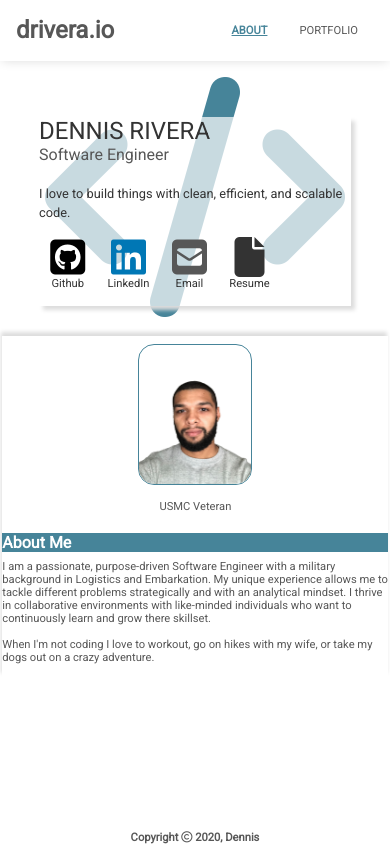
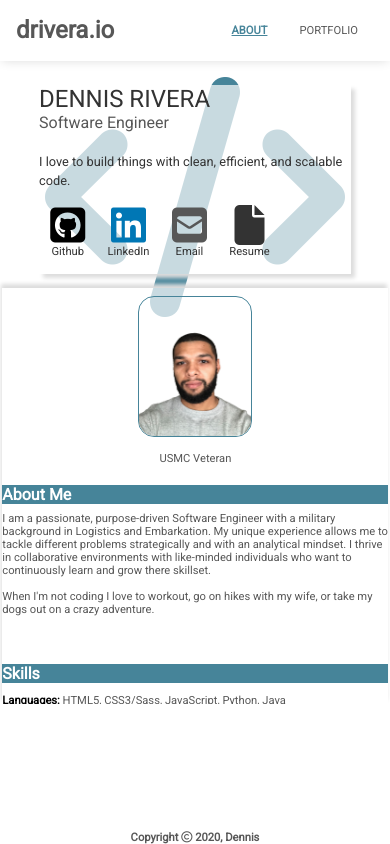
Before and after one commit to D-Riv/portfolio, a React (Create React App) app: page / in a window 390 px wide. Built offline with nearby package versions, Linux system fonts and the light colour scheme.

Commit message:
Updated responsiveness to mobile view and adjusted height view for overflow scroll

```diff
--- a/src/components/Navbar.js
+++ b/src/components/Navbar.js
@@ -1,4 +1,4 @@
-import React, { useState } from "react";
+import React from "react";
 import { Link, NavLink } from "react-router-dom";
 
 const Navbar = (props) => {
--- a/src/scss/home.scss
+++ b/src/scss/home.scss
@@ -3,8 +3,9 @@ $primary-color: #575757;
 $break-small: 500px;
 $break-medium: 768px;
 $change-view: 900px;
-$shrink-view: 1025px;
+$shrink-view: 1079px;
 $adjust-height: 750px;
+$break-small-height: 568px;
 
 @mixin transparentBackgroundColor($alpha, $color) {
   background-color: rgba(red($color), green($color), blue($color), $alpha);
@@ -29,6 +30,8 @@ $adjust-height: 750px;
   }
   @media (max-width: $break-small) {
     width: 80%;
+    position: static;
+    margin-top: 0.5rem;
   }
 
   .name {
@@ -123,7 +126,6 @@ $adjust-height: 750px;
     position: absolute;
     right: 0;
     top: 0;
-    overflow: scroll;
 
     @media (max-width: $change-view) {
       position: absolute;
@@ -131,16 +133,22 @@ $adjust-height: 750px;
       top: 15rem;
       width: 100%;
     }
-    @media (max-height: $adjust-height) {
-      height: 35%;
-    }
+
     @media (max-width: $break-small) {
       padding: 0;
-      margin-top: 6rem;
+      margin-top: 3rem;
       margin-right: 0.1rem;
-      height: 41%;
+      height: 50%;
       width: 99%;
       box-shadow: -1px -4px 4px #dddddd;
+      overflow: scroll;
+    }
+    @media (max-height: $adjust-height) {
+      height: 55%;
+      overflow: scroll;
+    }
+    @media (max-height: $break-small-height) {
+      height: 48%;
     }
 
     // animation: slideOut 2s forwards;
--- a/src/scss/portfolio.scss
+++ b/src/scss/portfolio.scss
@@ -4,6 +4,8 @@ $break-small: 500px;
 $break-medium: 768px;
 $change-view: 900px;
 $shrink-view: 1025px;
+$adjust-height: 750px;
+$break-small-height: 568px;
 
 @mixin transparentBackgroundColor($alpha, $color) {
   background-color: rgba(red($color), green($color), blue($color), $alpha);
@@ -26,6 +28,16 @@ $shrink-view: 1025px;
     height: 50%;
     width: 100%;
     top: 15rem;
+  }
+
+  @media (max-width: $break-small) {
+    margin-top: 3rem;
+  }
+  @media (max-height: $adjust-height) {
+    height: 55%;
+  }
+  @media (max-height: $break-small-height) {
+    height: 48%;
   }
 
   // animation: slideIn 2s forwards;
```
